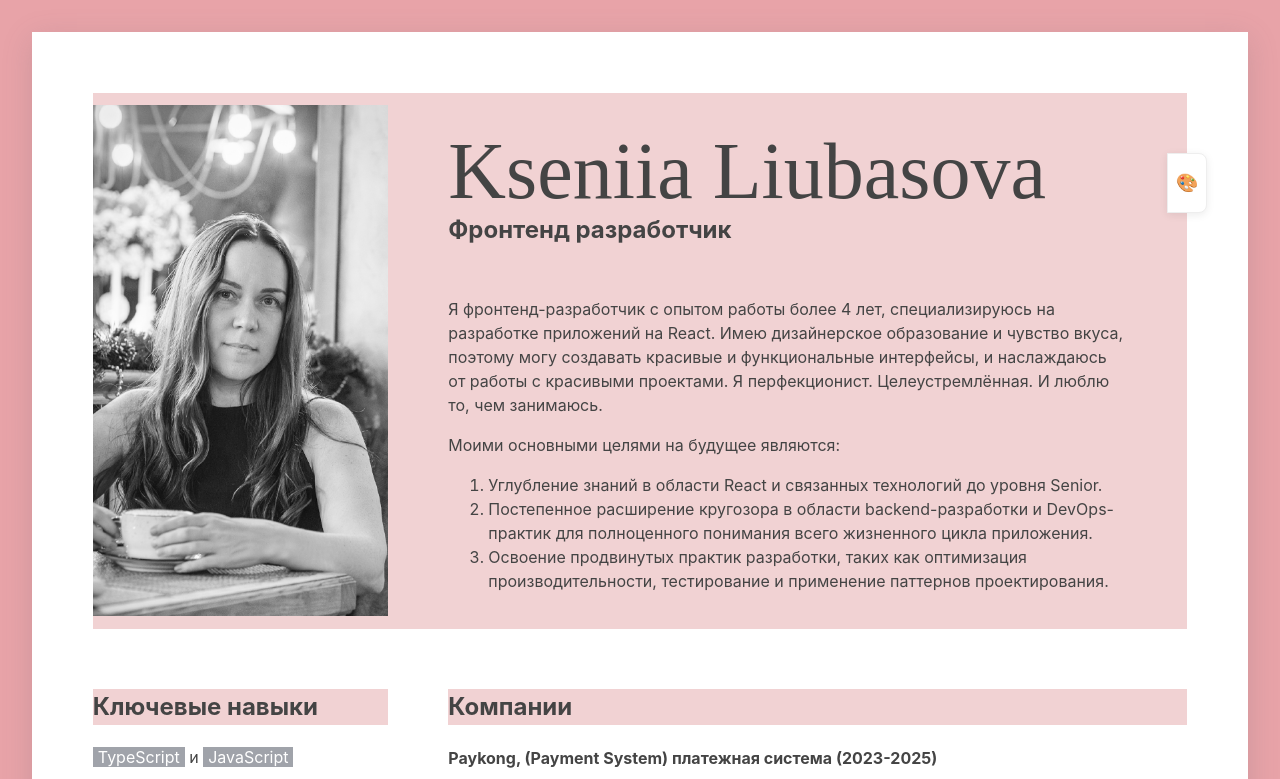
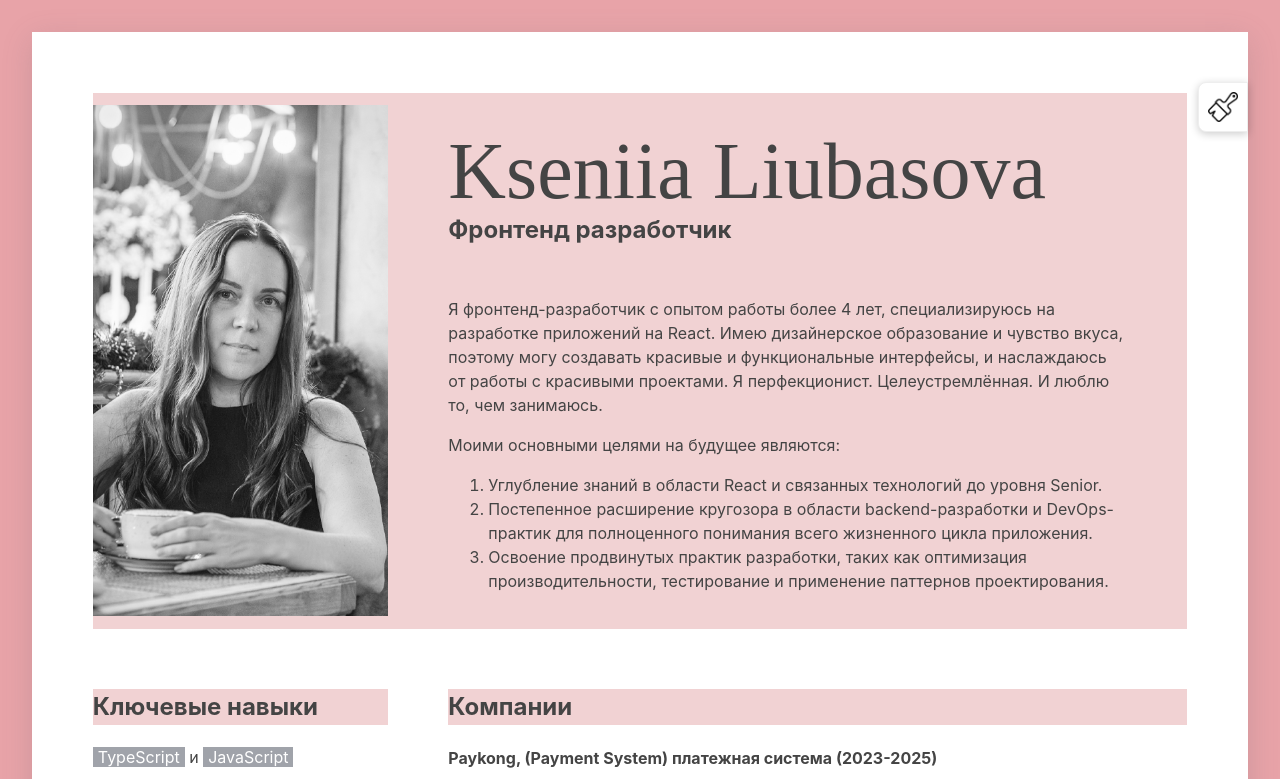
Before and after one commit to evakerrigan/eva-cv, a React (Vite) app: page / in a window 1280 px wide. Shown: the top 779 px of the page. Built offline with nearby package versions, Linux system fonts and the light colour scheme; a web font is replaced by a local one.

Commit message:
refactor: change design theme switcher

```diff
--- a/src/App.tsx
+++ b/src/App.tsx
@@ -11,6 +11,7 @@ import {
   Education,
   Footer,
   Companies,
+  ThemeSwitcher,
 } from "./components";
 
 function App() {
@@ -29,6 +30,7 @@ function App() {
         </div>
       </div>
       <Footer />
+      <ThemeSwitcher />
     </div>
   );
 }
--- a/src/components/Header.tsx
+++ b/src/components/Header.tsx
@@ -1,10 +1,6 @@
 import "../styles/header.css";
-import { useState } from "react";
-import { ColorMenu } from "./ColorMenu";
 
 export const Header = () => {
-  const [isColorMenuOpen, setIsColorMenuOpen] = useState(false);
-
   return (
     <div className="header-container">
       <div className="header-avatar-wrapper"></div>
@@ -41,19 +37,6 @@ export const Header = () => {
             проектирования.
           </li>
         </ol>
-        <div className="theme-tab-container">
-          <div
-            className="theme-tab"
-            onClick={() => setIsColorMenuOpen((v) => !v)}
-          >
-            <span style={{ fontWeight: 700, fontSize: 18 }}>🎨</span>
-          </div>
-          <ColorMenu
-            isOpen={isColorMenuOpen}
-            onClose={() => setIsColorMenuOpen(false)}
-            vertical
-          />
-        </div>
       </div>
     </div>
   );
--- /dev/null
+++ b/src/components/ThemeSwitcher.tsx
@@ -0,0 +1,20 @@
+import { useState } from "react";
+import { ColorMenu } from "./ColorMenu";
+import "../styles/themeSwitcher.css";
+
+export function ThemeSwitcher() {
+  const [isColorMenuOpen, setIsColorMenuOpen] = useState(false);
+
+  return (
+    <div className="theme-tab-container">
+      <div className="theme-tab" onClick={() => setIsColorMenuOpen((v) => !v)}>
+        <div className="theme-tab-icon"></div>
+      </div>
+      <ColorMenu
+        isOpen={isColorMenuOpen}
+        onClose={() => setIsColorMenuOpen(false)}
+        vertical
+      />
+    </div>
+  );
+}
--- a/src/components/index.tsx
+++ b/src/components/index.tsx
@@ -5,3 +5,4 @@ export { Skills } from "./Skills";
 export { Education } from "./Education";
 export { Footer } from "./Footer";
 export { Companies } from "./Companies";
+export { ThemeSwitcher } from "./ThemeSwitcher";
--- a/src/styles/colorMenu.css
+++ b/src/styles/colorMenu.css
@@ -1,7 +1,7 @@
 .color-menu {
   position: absolute;
-  top: 0px;
-  left: 0px;
+  top: 60px;
+  left: 10px;
   width: 40px;
   height: 40px;
   z-index: 10;
--- a/src/styles/global.css
+++ b/src/styles/global.css
@@ -53,6 +53,7 @@ p {
 }
 
 .app-container {
+  position: relative;
   width: 100%;
   padding: 5%;
   background-color: var(--background-color);
--- a/src/styles/header.css
+++ b/src/styles/header.css
@@ -75,36 +75,6 @@
   padding: 0 0 0 40px;
   list-style-type: decimal;
   margin: 16px 0;
-}
-
-.theme-tab-container {
-  position: absolute;
-  top: 60px;
-  right: 0;
-  z-index: 100;
-  display: flex;
-  flex-direction: column;
-  align-items: flex-end;
-}
-
-.theme-tab {
-  width: 40px;
-  height: 60px;
-  background: #fff;
-  border-radius: 0 8px 8px 0;
-  box-shadow: 0 2px 8px rgba(0, 0, 0, 0.08);
-  cursor: pointer;
-  position: relative;
-  right: -20px;
-  transition: right 0.3s;
-  border: 1px solid #eee;
-  display: flex;
-  align-items: center;
-  justify-content: center;
-}
-
-.theme-tab:hover {
-  right: 0;
 }
 
 @media (max-width: 1200px) {
--- /dev/null
+++ b/src/styles/themeSwitcher.css
@@ -0,0 +1,36 @@
+.theme-tab-container {
+  position: absolute;
+  top: 50px;
+  right: 0px;
+  z-index: 10;
+  display: flex;
+  flex-direction: column;
+  align-items: flex-end;
+}
+
+.theme-tab {
+  width: 50px;
+  height: 50px;
+  background: #fff;
+  border-radius: 8px 0 0 8px;
+  box-shadow: 0 2px 8px rgba(0, 0, 0, 0.2);
+  cursor: pointer;
+  position: relative;
+  right: 0px;
+  transition: width 0.3s;
+  border: 1px solid #eee;
+  display: flex;
+  align-items: center;
+  justify-content: center;
+}
+
+.theme-tab:hover {
+  width: 70px;
+}
+.theme-tab-icon {
+  width: 30px;
+  height: 30px;
+  background-image: url("../assets/icon-brush.png");
+  background-size: cover;
+  background-position: center;
+}
```
Also changed, not shown: src/assets/icon-brush.png (added).
